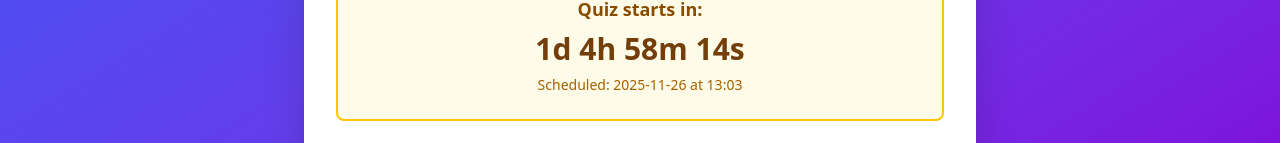
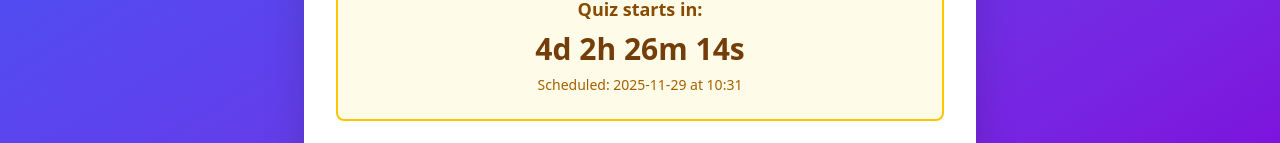
Before and after one commit to technoholic25-afk/Technoholic-Quiz, a React (Vite) app: page / in a window 1280 px wide. Shown: the part 521-664 px from the top of the page. Built offline with nearby package versions, Linux system fonts and the light colour scheme.

Commit message:
Done Finally

```diff
--- a/src/App.jsx
+++ b/src/App.jsx
@@ -6,8 +6,8 @@ import { Clock, CheckCircle, XCircle, Trophy, Mail, User, Building, Phone, Alert
 // ============================================
 const CONFIG = {
   // Quiz Start Time (24-hour format: HH:MM)
-  QUIZ_START_TIME: '13:03', // Example: 2:00 PM
-  QUIZ_START_DATE: '2025-11-26', // Format: YYYY-MM-DD
+  QUIZ_START_TIME: '10:31', // Example: 2:00 PM
+  QUIZ_START_DATE: '2025-11-29', // Format: YYYY-MM-DD
 
   // Google Sheets Integration (Google Apps Script URL)
   GOOGLE_SHEET_URL: 'https://script.google.com/macros/s/AKfycbw1ndVJ5Bmb6rCoYh0eHxSwezzPQf6_UF_v8tCINehhYYBQ7GlAyALDaykQNoQcDsnP/exec',
```
